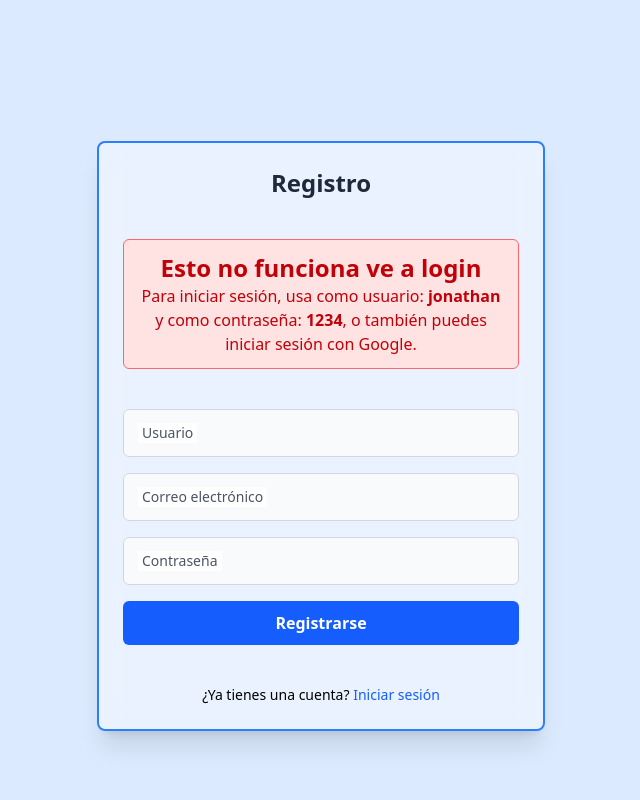
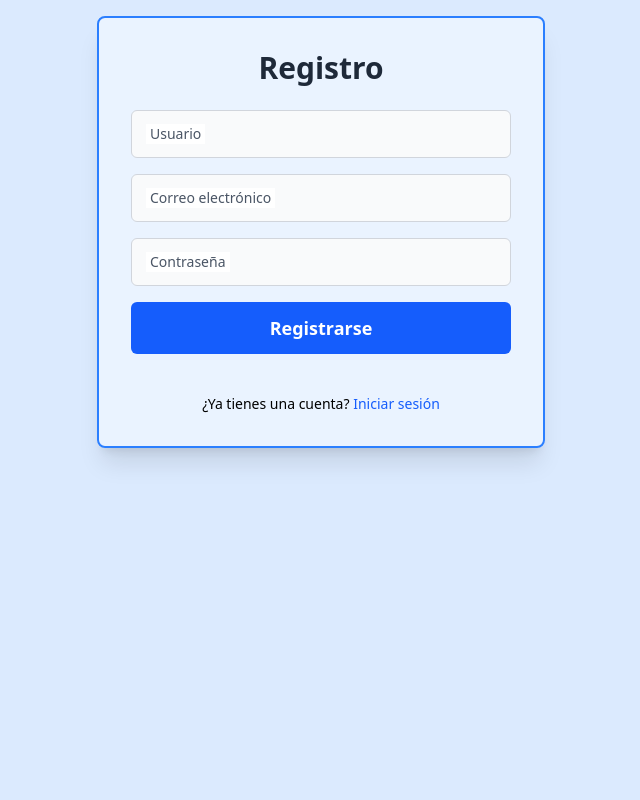
Before and after one commit to jonathan1173/really-nicaragua-2025, a Django app: page /users/register in a window 1280 px wide. Shown: the part 64-864 px from the top of the page, without its empty margins (319-959 px from the left). After the commit the page ends 527 px from the top, so only its background shows below. Run offline with Django 5.2, Linux system fonts and the light colour scheme.

Commit message:
corrigiendo errores de register

```diff
--- a/templates/components/alert.html
+++ b/templates/components/alert.html
@@ -1,10 +1,12 @@
-    <!-- MENSAJES DE ERROR -->
-    {% if messages %}
-    <ul class="list-none p-0 m-0 w-full text-center">
-      {% for message in messages %}
-      <li class="bg-red-100 text-red-700 border border-red-700 rounded-md py-3 px-4 mb-4 text-sm">
-        {{ message }}
-      </li>
+
+    {% if form.errors %}
+  <ul class="list-none p-0 m-0 w-full text-center">
+    {% for field, errors in form.errors.items %}
+      {% for error in errors %}
+        <li class="bg-red-100 text-red-700 border border-red-700 rounded-md py-3 px-3 mb-4 text-sm">
+          {{ error }}
+        </li>
       {% endfor %}
-    </ul>
-    {% endif %}
+    {% endfor %}
+  </ul>
+{% endif %}
--- a/users/templates/users/register.html
+++ b/users/templates/users/register.html
@@ -6,72 +6,60 @@
 {% endblock %}
 
 {% block content %}
-<section class="flex items-center justify-center h-screen w-full p-4 box-border">
+<section class="flex items-center justify-center p-4">
 
-  <div
-    class="flex flex-col items-center gap-6 mt-18 p-8 w-full max-w-md rounded-lg border-2 border-blue-500 backdrop-blur-md bg-white/40 shadow-xl box-border sm:p-6">
+  <div class="flex flex-col items-center gap-6 p-8 w-full max-w-md rounded-lg border-2 border-blue-500 bg-white/40 shadow-xl">
 
     <header class="text-center w-full">
-      <h1 class="text-3xl font-semibold text-gray-800 m-0 sm:text-2xl">Registro</h1>
+      <h1 class="text-3xl font-semibold text-gray-800">Registro</h1>
     </header>
 
     {% include 'components/alert.html' %}
 
-    <div
-      class="bg-red-100 border border-red-400 text-red-700 px-4 py-3 rounded-md max-w-md mx-auto my-4 text-center">
-      <span class="font-bold text-2xl">Esto no funciona ve a login </span>
-      <p>
-        Para iniciar sesión, usa como usuario: <span class="font-semibold">jonathan</span> y como contraseña: <span
-          class="font-semibold">1234</span>,
-        o también puedes iniciar sesión con Google.
-      </p>
-    </div>
-
     <form method="post" class="flex flex-col gap-4 w-full">
       {% csrf_token %}
 
-      <!-- Campo username -->
+      <!-- Username -->
       <div class="relative">
         <input type="text" name="username" id="username"
-          class="peer w-full h-12 px-4 text-base bg-gray-50 text-gray-800 border border-gray-300 rounded-md box-border transition-all duration-200 ease-in-out placeholder-transparent focus:border-blue-500 focus:outline-none focus:ring-3 focus:ring-blue-200"
+          class="peer w-full h-12 px-4 bg-gray-50 text-gray-800 border border-gray-300 rounded-md placeholder-transparent focus:border-blue-500 focus:outline-none focus:ring-2 focus:ring-blue-200"
           placeholder=" " required>
         <label for="username"
-          class="absolute top-[14px] left-[15px] bg-white px-1 text-sm text-gray-600 transition-all duration-200 ease-in-out pointer-events-none z-10 peer-focus:top-[-10px] peer-focus:left-[10px] peer-focus:text-xs peer-focus:text-blue-600 peer-not-placeholder-shown:top-[-10px] peer-not-placeholder-shown:left-[10px] peer-not-placeholder-shown:text-xs peer-not-placeholder-shown:text-blue-600">
+          class="absolute top-[14px] left-[15px] bg-white px-1 text-sm text-gray-600 peer-focus:top-[-10px] peer-focus:left-[10px] peer-focus:text-xs peer-focus:text-blue-600 peer-not-placeholder-shown:top-[-10px] peer-not-placeholder-shown:left-[10px] peer-not-placeholder-shown:text-xs peer-not-placeholder-shown:text-blue-600">
           Usuario
         </label>
       </div>
 
-      <!-- Campo email -->
+      <!-- Email -->
       <div class="relative">
         <input type="email" name="email" id="email"
-          class="peer w-full h-12 px-4 text-base bg-gray-50 text-gray-800 border border-gray-300 rounded-md box-border transition-all duration-200 ease-in-out placeholder-transparent focus:border-blue-500 focus:outline-none focus:ring-3 focus:ring-blue-200"
+          class="peer w-full h-12 px-4 bg-gray-50 text-gray-800 border border-gray-300 rounded-md placeholder-transparent focus:border-blue-500 focus:outline-none focus:ring-2 focus:ring-blue-200"
           placeholder=" " required>
         <label for="email"
-          class="absolute top-[14px] left-[15px] bg-white px-1 text-sm text-gray-600 transition-all duration-200 ease-in-out pointer-events-none z-10 peer-focus:top-[-10px] peer-focus:left-[10px] peer-focus:text-xs peer-focus:text-blue-600 peer-not-placeholder-shown:top-[-10px] peer-not-placeholder-shown:left-[10px] peer-not-placeholder-shown:text-xs peer-not-placeholder-shown:text-blue-600">
+          class="absolute top-[14px] left-[15px] bg-white px-1 text-sm text-gray-600 peer-focus:top-[-10px] peer-focus:left-[10px] peer-focus:text-xs peer-focus:text-blue-600 peer-not-placeholder-shown:top-[-10px] peer-not-placeholder-shown:left-[10px] peer-not-placeholder-shown:text-xs peer-not-placeholder-shown:text-blue-600">
           Correo electrónico
         </label>
       </div>
 
-      <!-- Campo contraseña -->
+      <!-- Password -->
       <div class="relative">
-        <input type="password" name="password1" id="password1"
-          class="peer w-full h-12 px-4 text-base bg-gray-50 text-gray-800 border border-gray-300 rounded-md box-border transition-all duration-200 ease-in-out placeholder-transparent focus:border-blue-500 focus:outline-none focus:ring-3 focus:ring-blue-200"
+        <input type="password" name="password" id="password"
+          class="peer w-full h-12 px-4 bg-gray-50 text-gray-800 border border-gray-300 rounded-md placeholder-transparent focus:border-blue-500 focus:outline-none focus:ring-2 focus:ring-blue-200"
           placeholder=" " required>
-        <label for="password1"
-          class="absolute top-[14px] left-[15px] bg-white px-1 text-sm text-gray-600 transition-all duration-200 ease-in-out pointer-events-none z-10 peer-focus:top-[-10px] peer-focus:left-[10px] peer-focus:text-xs peer-focus:text-blue-600 peer-not-placeholder-shown:top-[-10px] peer-not-placeholder-shown:left-[10px] peer-not-placeholder-shown:text-xs peer-not-placeholder-shown:text-blue-600">
+        <label for="password"
+          class="absolute top-[14px] left-[15px] bg-white px-1 text-sm text-gray-600 peer-focus:top-[-10px] peer-focus:left-[10px] peer-focus:text-xs peer-focus:text-blue-600 peer-not-placeholder-shown:top-[-10px] peer-not-placeholder-shown:left-[10px] peer-not-placeholder-shown:text-xs peer-not-placeholder-shown:text-blue-600">
           Contraseña
         </label>
       </div>
 
       <button type="submit"
-        class="w-full py-3 px-6 text-lg font-semibold text-white bg-blue-600 border-none rounded-md cursor-pointer box-border transition-all duration-200 ease-in-out hover:bg-blue-700 hover:-translate-y-px active:translate-y-0 sm:py-2.5 sm:px-5 sm:text-base">
+        class="w-full py-3 px-6 text-lg font-semibold text-white bg-blue-600 rounded-md hover:bg-blue-700 hover:-translate-y-px active:translate-y-0">
         Registrarse
       </button>
     </form>
 
     <footer class="mt-4 text-center w-full text-sm">
-      <p>¿Ya tienes una cuenta? <a href="{% url 'users-login' %}" class="text-blue-600 hover:underline">Iniciar
-          sesión</a></p>
+      <p>¿Ya tienes una cuenta? <a href="{% url 'users-login' %}" class="text-blue-600 hover:underline">Iniciar sesión</a></p>
     </footer>
 
   </div>
--- a/users/views.py
+++ b/users/views.py
@@ -19,6 +19,7 @@ def page_register(request):
             login(request, user)
             return redirect('/home')
         else:
+            print(form.errors)
             messages.error(request, "Por favor corrige los errores.")
     else:
         form = UserForm()
```
Also changed, not shown: users/templates/users/login.html (+7 -1 lines), db.sqlite3.
